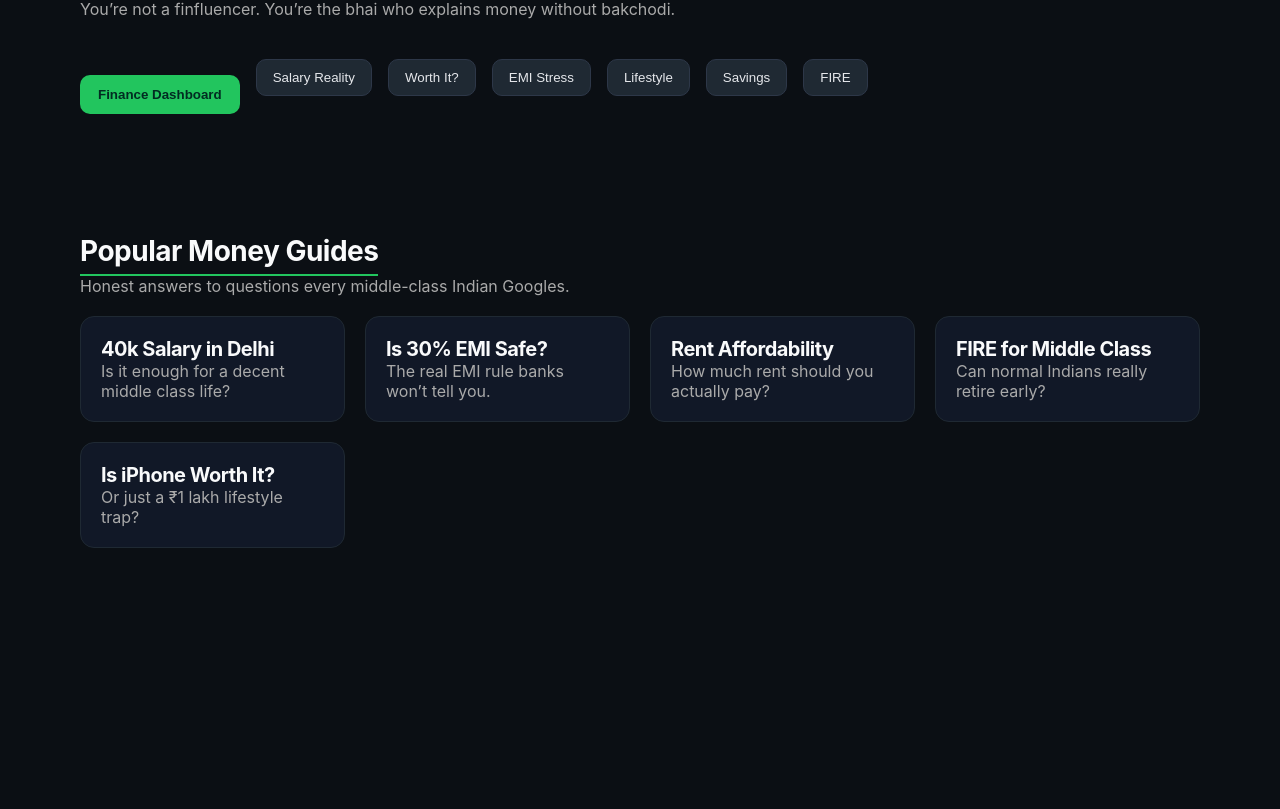
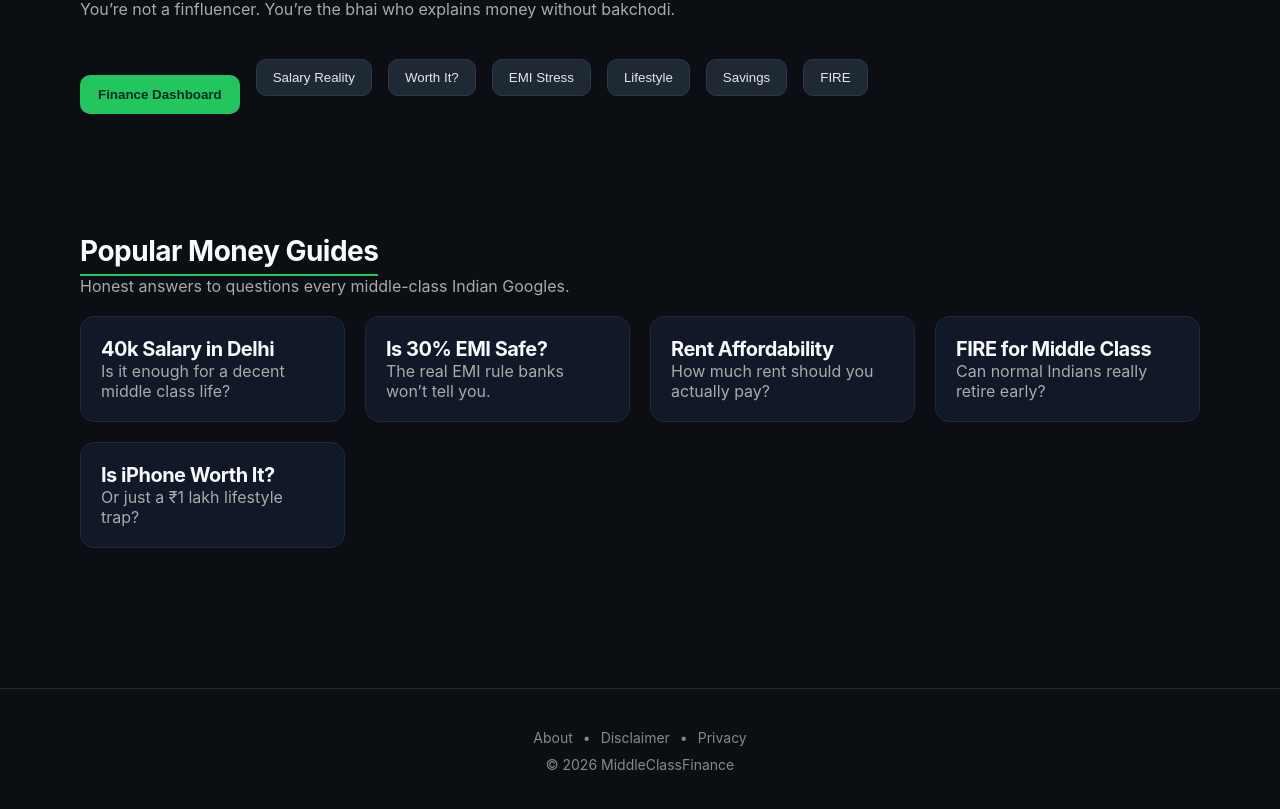
Before and after one commit to undercrypted-bator/middleclassfinance, a Next.js app: page / in a window 1280 px wide. Shown: the part 195-1004 px from the top of the page. Before the commit the page ends 803 px from the top, so only its background shows below. Built offline with nearby package versions, Linux system fonts and the light colour scheme; no server answers.

Commit message:
UX: add global footer with trust links

```diff
--- a/app/layout.tsx
+++ b/app/layout.tsx
@@ -33,7 +33,33 @@ export default function RootLayout({
 }) {
   return (
     <html lang="en">
-      <body>{children}</body>
+      <body>
+        {children}
+
+        {/* FOOTER */}
+        <footer
+          style={{
+            marginTop: "80px",
+            padding: "40px 20px",
+            borderTop: "1px solid #1f2933",
+            textAlign: "center",
+            color: "#888",
+            fontSize: "14px"
+          }}
+        >
+          <div style={{ marginBottom: "10px" }}>
+            <a href="/about" style={{ margin: "0 10px" }}>About</a>
+            •
+            <a href="/disclaimer" style={{ margin: "0 10px" }}>Disclaimer</a>
+            •
+            <a href="/privacy" style={{ margin: "0 10px" }}>Privacy</a>
+          </div>
+
+          <div>
+            © {new Date().getFullYear()} MiddleClassFinance
+          </div>
+        </footer>
+      </body>
     </html>
   )
 }
```
